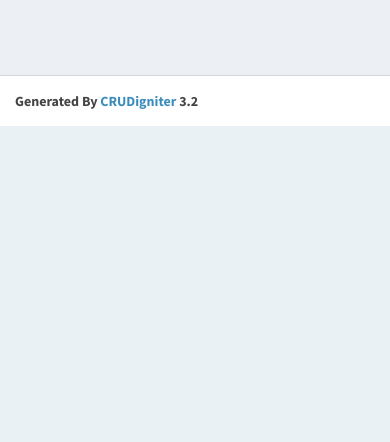
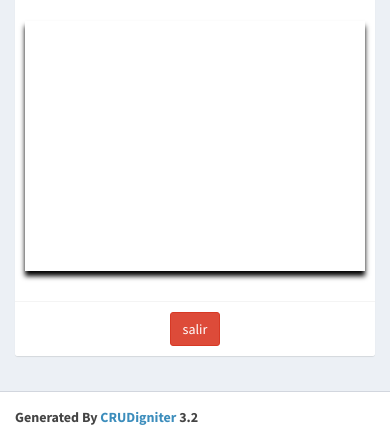
Before and after one commit to IAcam/ProyectoIAcam, a CodeIgniter app: a page that uses sw1/iacam/application/views/layouts/main.php in a window 390 px wide. Shown: the part 887-1329 px from the top of the page. Before the commit the page ends 1013 px from the top, so only its background shows below. Run offline with CodeIgniter, Linux system fonts and the light colour scheme; data that the repository does not hold is empty.

Commit message:
corrigiendo los archivos que tenia carlos originalmente y que no cambian la vista!

```diff
--- a/sw1/iacam/application/views/camara/visualizarCamara.php
+++ b/sw1/iacam/application/views/camara/visualizarCamara.php
@@ -1,3 +1,13 @@
+<style>
+   .picture-container {
+            position: relative;
+            width: 300;
+            height: 250px;
+            margin: 20px auto;
+            border: 10px solid #fff;
+            box-shadow: 0 5px 5px #000;
+        }
+</style>
 <div class="row">
     <div class="col-md-12">
         <div class="box box-info">
@@ -13,18 +23,17 @@
                             <label name="dirip" class="form-control" id="dirip"><?php echo ($this->input->post('dirip') ? $this->input->post('dirip') : $camara['dirip']); ?></label>
                         </div>
                     </div>
+
+                    <div class="col-sm-9">
+                      <iframe src="http://192.168.0.20"  width="720" height="640"></iframe>
+                    </div>
+
+                    <div class="col-sm-3">
+                        <div class="picture-container" id="imagen"> </div>
+                    </div>
                 </div>
             </div>
             <center>
-            <div class="box-body">
-                <div class="row clearfix">
-                    <div class="col-md-20">
-                        <h1>integrar codigo aqui para acceder a camara</h1>
-                        <video controls="play"></video>
-
-                    </div>
-                </div>
-            </div>
 
 
             <div class="box-footer">
@@ -36,3 +45,4 @@
         </div>
     </div>
 </div>
+<!-- <script src="../../../resources/js/watson.js"></script> -->
--- a/sw1/iacam/application/views/layouts/main.php
+++ b/sw1/iacam/application/views/layouts/main.php
@@ -247,5 +247,6 @@
         <script src="<?php echo site_url('resources/js/moment.js');?>"></script>
         <script src="<?php echo site_url('resources/js/bootstrap-datetimepicker.min.js');?>"></script>
         <script src="<?php echo site_url('resources/js/global.js');?>"></script>
+        <script src="<?php echo site_url('resources/js/watson.js');?>"></script>
     </body>
 </html>
```
